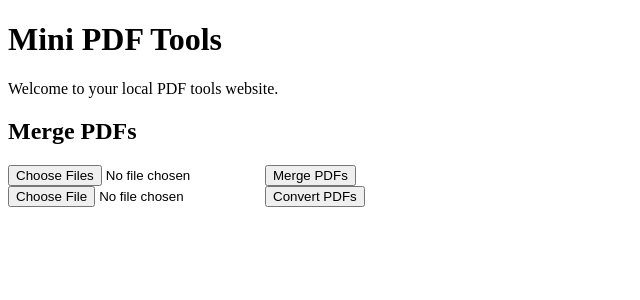
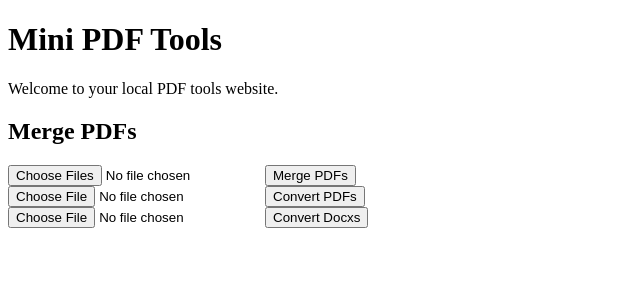
Before and after one commit to IbrahimOmer21/ILUVPDF, a Flask app: page / in a window 1280 px wide. Shown: the top 300 px of the page, without its empty margins (0-640 px from the left). Run offline with Flask 3, Linux system fonts and the light colour scheme.

Commit message:
feat: add word to pdf route (requires LibreOffice

```diff
--- a/app.py
+++ b/app.py
@@ -1,8 +1,10 @@
 from flask import send_file,Flask,render_template, Flask, request, redirect, url_for
 import os
 from pdf2docx import Converter
+from docx2pdf import convert
+import pythoncom
+pythoncom.CoInitialize()
 
-import pdf2docx
 
 app= Flask(__name__)
 
@@ -39,22 +41,32 @@ def upload_files():
 
 @app.route('/convert_pdfs', methods= ['GET','POST'])
 def convert_pdfs():
-    print('inside the function')
     uploaded_file= request.files.get('file')
 
     if uploaded_file.filename!="":
-        print("inside the if statement")
         path1 = os.path.join(app.config['UPLOAD_FOLDER'],uploaded_file.filename)
         uploaded_file.save(path1)
 
-    outputh_path= os.path.join(app.config['UPLOAD_FOLDER'],uploaded_file.filename)
-    print("after the if statement")
+    output_path= os.path.join(app.config['UPLOAD_FOLDER'],"converted.docx")
     cv = Converter(path1)
-    cv.convert(outputh_path)
+    cv.convert(output_path)
 
     cv.close()
-    return send_file(outputh_path, as_attachment=True, download_name='converted.docx')
+    return send_file(output_path, as_attachment=True, download_name='converted.docx')
 
+@app.route('/convert_docx', methods = ['GET','POST'])
+def convert_docx():
+    import subprocess
+    uploaded_file=request.files.get('file')
+
+    if uploaded_file.filename!='':
+        path = os.path.join(app.config['UPLOAD_FOLDER'],uploaded_file.filename)
+        uploaded_file.save(path)
+
+    outputpath = os.path.join(app.config['UPLOAD_FOLDER'], "converted.pdf")
+    subprocess.run(['soffice', '--headless', '--convert-to', 'pdf', path, '--outdir', app.config['UPLOAD_FOLDER']])
+    convert(path, outputpath)
+    return send_file(outputpath, as_attachment=True, download_name='converted.pdf')
 
 if __name__=="__main__":
     app.run(debug=True)
--- a/templates/index.html
+++ b/templates/index.html
@@ -22,6 +22,12 @@
     <button type="submit">Convert PDFs</button>
 </form>
 
+
+<form action='/convert_docx' method="post" enctype="multipart/form-data">
+    <input type="file" name="file">
+    <button type="submit">Convert Docxs</button>
+</form>
+
 </body>
 
 </html>
```
